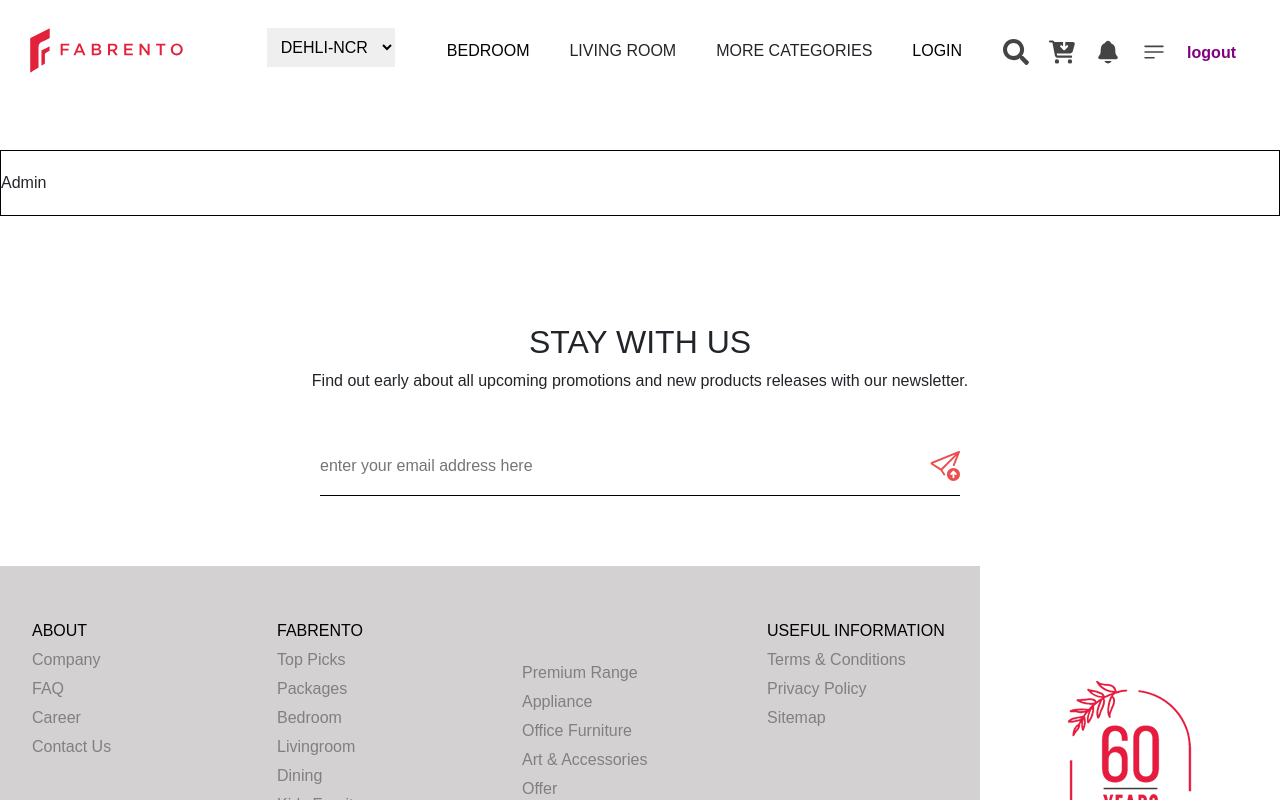
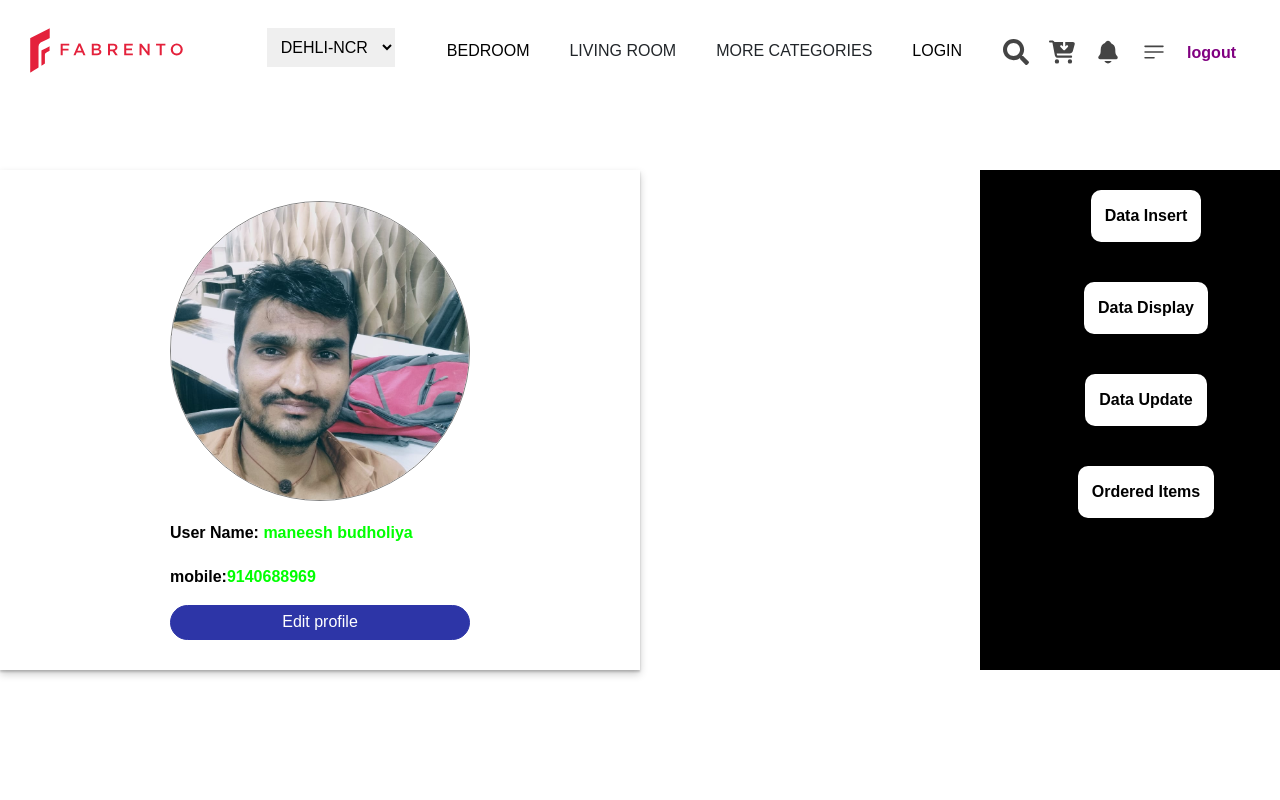
Before and after one commit to maneeshmahraj/myproject, a React (Create React App) app in the folder frontend/: page /admin in a window 1280 px wide. Shown: the top 800 px of the page. Built offline with nearby package versions, Linux system fonts and the light colour scheme.

Commit message:
admin sidewar

```diff
--- a/frontend/src/Admin.js
+++ b/frontend/src/Admin.js
@@ -1,9 +1,32 @@
 import React from 'react'
+import { Link } from 'react-router-dom'
 
 const Admin = () => {
   return (
     <>
-    <div className='admin-page'>Admin</div>
+    <div className='admin-page'>
+      <div className='admin-logo1'>
+        <div className='admin-log'>
+         <img src='images/mk.jpg' />
+        </div>
+        <div className='admin-log1'>
+          <p>User Name: <span>maneesh budholiya</span></p>
+          <p>mobile:<span>9140688969</span></p>
+          <button>Edit profile</button>
+        </div>
+      </div>
+      <div className='admin-logo2'>
+        <div className='admin-sidewar'>
+          <ul>
+            <li><Link to="insert" className='link'>Data Insert</Link></li>
+            <li><Link to="insert" className='link'>Data Display</Link></li>
+            <li><Link to="insert" className='link'>Data Update</Link></li>
+            <li><Link to="insert" className='link'>Ordered Items</Link></li>
+
+          </ul>
+        </div>
+      </div>
+    </div>
     </>
   )
 }
--- a/frontend/src/index.css
+++ b/frontend/src/index.css
@@ -1062,5 +1062,99 @@
   padding-bottom: 20px;
   padding-top: 20px;
   margin-top: 150px;
-  border: 1px solid black;
+
+  display: flex;
 }
+.admin-logo1{
+  width: 50%;
+  height: 500px;
+  box-shadow: 0 4px 8px 0 rgba(0, 0, 0, 0.2), 0 2px 2px 0 rgba(0, 0, 0, 0.19);
+  display: flex;
+  flex-direction: column;
+  justify-content: center;
+  align-items: center;
+}
+.admin-logo2{
+  width: 50%;
+  height: auto;
+
+
+
+}
+.admin-log{
+
+  height: 300px;
+  width: 300px;
+  border: .7px solid gray;
+  border-radius: 50%;
+  display: flex;
+  overflow: hidden;
+
+}
+.admin-log img{
+  height: 400px;
+  width: 400px;
+
+}
+
+.admin-log img:hover{
+  opacity: .6;
+}
+.admin-log1 p{
+   color: black;
+   font-family: Arial, Helvetica, sans-serif;
+   font-weight: bold;
+   margin-top: 20px;
+}
+.admin-log1 span{
+  color: lime;
+}
+.admin-log1 button{
+  width: 300px;
+   height: 35px;
+   border-radius: 20px;
+   border: .7px solid rgb(45, 53, 167);
+   background-color: rgb(45, 53, 167);
+   cursor: pointer;
+   color: white;
+}
+.admin-log1 button:hover{
+  background-color: rgb(90, 97, 194);
+
+}
+.admin-sidewar
+{
+  height: 500px;
+  width: 300px;
+   background-color: black;
+   float: right;
+
+}
+.admin-sidewar ul{
+  display: flex;
+  flex-direction: column;
+  justify-content: center;
+  align-items: center;
+}
+
+.admin-sidewar ul li{
+  margin:20px auto ;
+  padding: 14px;
+  background-color: white;
+  border-radius: 10px;
+  list-style-type: none;
+}
+.admin-sidewar ul li:hover{
+  background-color: black;
+  color: white;
+  border: 1px solid white;
+}
+.link{
+  text-decoration: none;
+  color: black;
+  font-family: Arial, Helvetica, sans-serif;
+  font-weight: bold;
+}
+.link:hover{
+  color: white;
+}
```
Also changed, not shown: frontend/public/images/mk.jpg (added).
